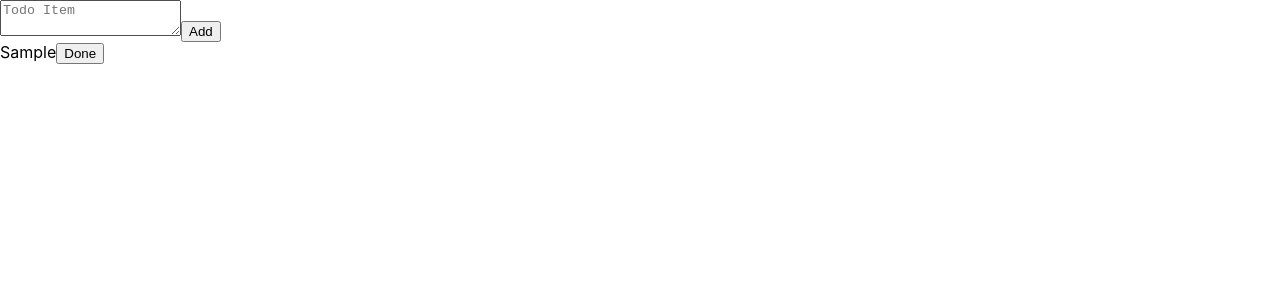
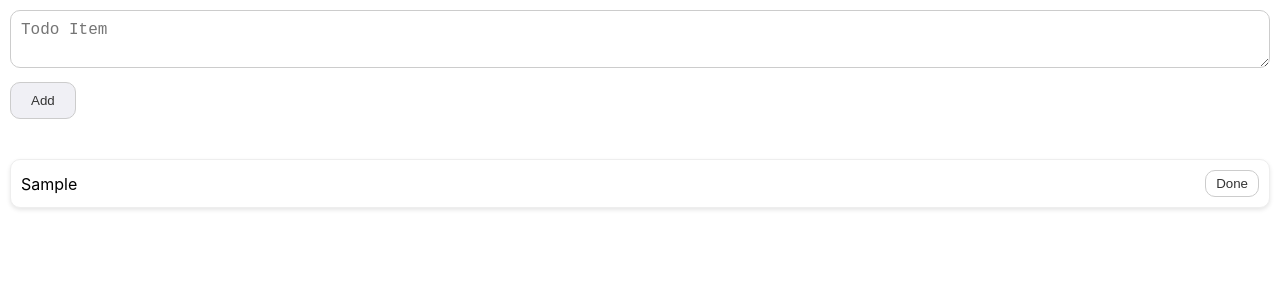
Before and after one commit to Sarvesh-10/todo-app, a React (Create React App) app: page / in a window 1280 px wide. Both pictures are taken after typing "Sample" into the empty fields and a click on the button "Add". Shown: the top 300 px of the page. Built offline with nearby package versions, Linux system fonts and the light colour scheme.

Commit message:
add: styling to components

```diff
--- /dev/null
+++ b/src/App.css
@@ -0,0 +1,63 @@
+#root {
+	padding: 10px;
+}
+
+.todo-input {
+	width: 100%;
+	padding: 10px;
+	margin-bottom: 10px;
+	box-sizing: border-box;
+	font-size: 16px;
+	border: 1px solid #ccc;
+	border-radius: 10px;
+	outline: none;
+}
+
+.add-todo-btn {
+	padding: 10px 20px;
+	background-color: #f0f0f5;
+	color: #333;
+	border: 1px solid #ccc;
+	border-radius: 10px;
+	cursor: pointer;
+	margin-bottom: 20px;
+	transition: background-color 0.3s ease;
+}
+
+.add-todo-btn:hover {
+	background-color: #e0e0e5;
+}
+
+.todo-list {
+	margin-top: 20px;
+}
+
+.todo-item {
+	display: flex;
+	align-items: center;
+	justify-content: space-between;
+	background-color: #fff;
+	padding: 10px;
+	margin-bottom: 10px;
+	border: 1px solid #eee;
+	border-radius: 10px;
+	box-shadow: 0 2px 4px rgba(0, 0, 0, 0.1);
+}
+
+.todo-text {
+	margin-right: 10px;
+}
+
+.remove-todo-btn {
+	padding: 5px 10px;
+	background-color: #fff;
+	color: #333;
+	border: 1px solid #ccc;
+	border-radius: 10px;
+	cursor: pointer;
+	transition: background-color 0.3s ease;
+}
+
+.remove-todo-btn:hover {
+	background-color: #f0f0f5;
+}
--- a/src/App.js
+++ b/src/App.js
@@ -1,5 +1,6 @@
 import React, { useState } from 'react'
 import TodoItem from './TodoItem'
+import './App.css'
 
 function App() {
   const [todoList, setTodoList] = useState([]);
@@ -18,13 +19,15 @@ function App() {
 
   return (
     <>
-      <textarea placeholder="Todo Item"></textarea>
-      <button onClick={addTodo}>Add</button>
-      <div>
+      <textarea className="todo-input" placeholder="Todo Item"></textarea>
+
+      <button className="add-todo-btn" onClick={addTodo}>Add</button>
+
+      <div className="todo-list">
         {
-          todoList.map((todo, index) => {
-            return <TodoItem todo={todo} index={index} removeTodo={removeTodo} key={index} />
-          })
+          todoList.map((todo, index) => (
+            <TodoItem todo={todo} index={index} removeTodo={removeTodo} key={index} />
+          ))
         }
       </div>
     </>
--- a/src/TodoItem.jsx
+++ b/src/TodoItem.jsx
@@ -4,10 +4,10 @@ function TodoItem(props) {
 	const { todo, index, removeTodo } = props;
 
 	return (
-		<div>
-			<span>{todo}</span>
-			<button onClick={() => removeTodo(index)}>Done</button>
-		</div>
+		<div className="todo-item">
+            <span className="todo-text">{todo}</span>
+            <button className="remove-todo-btn" onClick={() => removeTodo(index)}>Done</button>
+        </div>
 	);
 }
 
```
